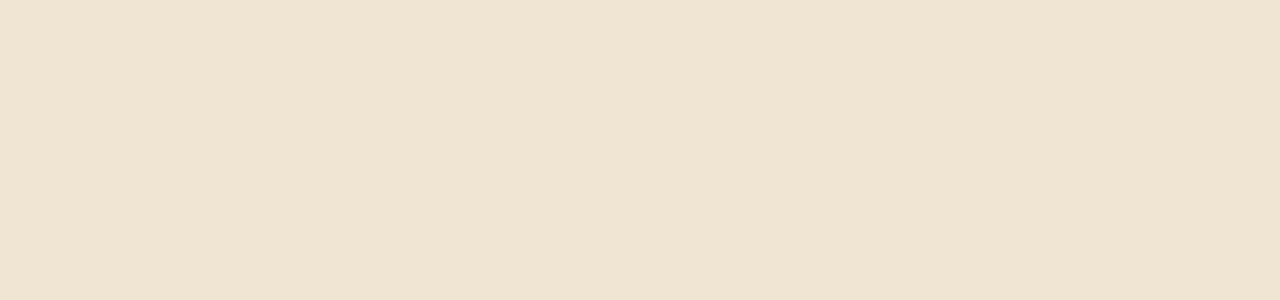
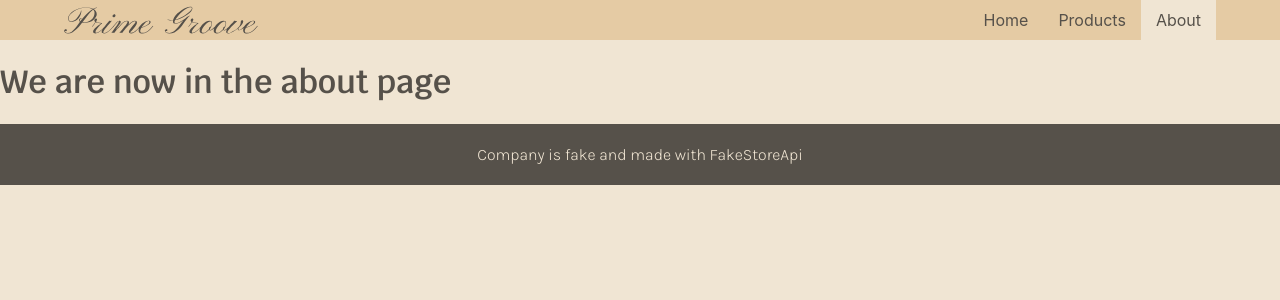
Before and after one commit to EndrXOriginial/primegroove, a React (Create React App) app: page /about in a window 1280 px wide. Before the commit this address had no page. Shown: the top 300 px of the page. Built offline with nearby package versions, Linux system fonts and the light colour scheme.

Commit message:
Fixed link in the nav. added transition

```diff
--- a/src/App/App.js
+++ b/src/App/App.js
@@ -2,6 +2,7 @@ import './App.css';
 import { BrowserRouter, Route, Routes } from 'react-router-dom';
 import { NavLayout } from '../Components/Nav/NavLayout';
 import { Home } from '../Pages/Home';
+import { About } from '../Pages/About';
 
 function App() {
   return (
@@ -9,7 +10,7 @@ function App() {
       <Routes>
         <Route path='/' element={<NavLayout />}>
           <Route index element={<Home />} />
-          {/* <Route path='about' element={<About />} /> */}
+          <Route path='about' element={<About />} />
           {/* <Route path='products' element={<Products />} /> */}
           {/* <Route path='product/:id' element={<Product />} /> */}
           {/* <Route path='*' element={<ErrorPage />} /> */}
--- a/src/Components/Nav/NavLayout.jsx
+++ b/src/Components/Nav/NavLayout.jsx
@@ -10,8 +10,8 @@ export const NavLayout = () => {
                 <img src={logo} alt='Logo of the company' />
                 <ul className='nav-ul'>
                     <li className='nav-li'><NavLink className={({isActive}) => 'nav-link' + (isActive ? ' nav-link-active' : '')} to='/'>Home</NavLink></li>
-                    <li className='nav-li'><NavLink className={({isActive}) => 'nav-link' + (isActive ? ' nav-link-active' : '')} to='/home'>Products</NavLink></li>
-                    <li className='nav-li'><NavLink className={({isActive}) => 'nav-link' + (isActive ? ' nav-link-active' : '')} to='/home'>About</NavLink></li>
+                    <li className='nav-li'><NavLink className={({isActive}) => 'nav-link' + (isActive ? ' nav-link-active' : '')} to='/products'>Products</NavLink></li>
+                    <li className='nav-li'><NavLink className={({isActive}) => 'nav-link' + (isActive ? ' nav-link-active' : '')} to='/about'>About</NavLink></li>
                 </ul>
             </div>
         </nav>
--- a/src/Components/Nav/nav.css
+++ b/src/Components/Nav/nav.css
@@ -19,6 +19,7 @@
             .nav-link {
                 display: block;
                 padding: 10px 15px;
+                transition: all .3s ease-in-out;
             }
 
             .nav-link-active {
--- /dev/null
+++ b/src/Pages/About.jsx
@@ -0,0 +1,9 @@
+
+
+export const About = () => {
+    return (
+        <>
+        <h1>We are now in the about page</h1>
+        </>
+    )
+}
```
